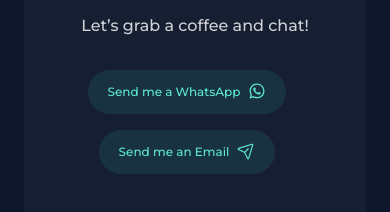
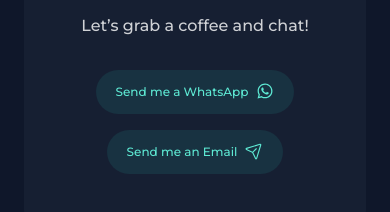
Before and after one commit to luke-gibson/luke-gibson-ui, a Nuxt app: page /contact in a window 390 px wide. Shown: the part 902-1114 px from the top of the page. Built offline with nearby package versions, Linux system fonts and the light colour scheme.

Commit message:
fix for contact button bug

```diff
--- a/pages/contact.vue
+++ b/pages/contact.vue
@@ -16,10 +16,10 @@
             Let’s grab a coffee and chat!
         </p>
         <div class="mt-8 text-center flex flex-wrap justify-center">
-            <NuxtLink rel="noopener noreferrer" target="_blank" to="https://wa.me/+447513822562" class="rounded-full bg-teal-400/10 hover:bg-teal-400/70 transition duration-300 px-5 py-3 text-xs font-medium leading-5 text-teal-300 hover:text-slate-950 mr-4 mb-4 max-h-[44px;] flex align-middle">
+            <NuxtLink rel="noopener noreferrer" target="_blank" to="https://wa.me/+447513822562" class="rounded-full bg-teal-400/10 hover:bg-teal-400/70 transition duration-300 px-5 py-3 text-xs font-medium leading-5 text-teal-300 hover:text-slate-950 mr-0 sm:mr-4 mb-4 max-h-[44px;] flex align-middle">
                 Send me a WhatsApp <IconsWhatsApp class="ml-2"></IconsWhatsApp>
             </NuxtLink>
-            <NuxtLink to="mailto:hello@lukegibsondesign.co.uk" class="rounded-full bg-teal-400/10 hover:bg-teal-400/70 transition duration-300 px-5 py-3 text-xs font-medium leading-5 text-teal-300 hover:text-slate-950 mr-4 mb-10 max-h-[44px;] flex align-middle">
+            <NuxtLink to="mailto:hello@lukegibsondesign.co.uk" class="rounded-full bg-teal-400/10 hover:bg-teal-400/70 transition duration-300 px-5 py-3 text-xs font-medium leading-5 text-teal-300 hover:text-slate-950 mr-0 mb-10 max-h-[44px;] flex align-middle">
                 Send me an Email <IconsPlane class="ml-2"></IconsPlane>
             </NuxtLink>
         </div>
```
